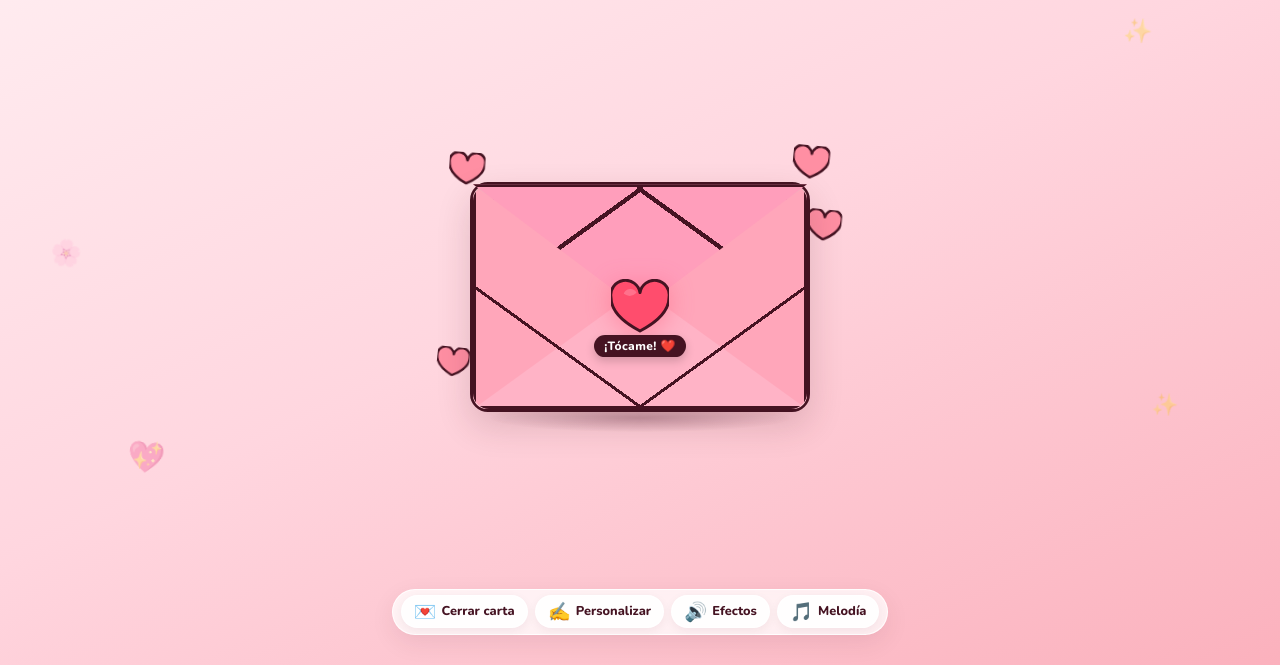
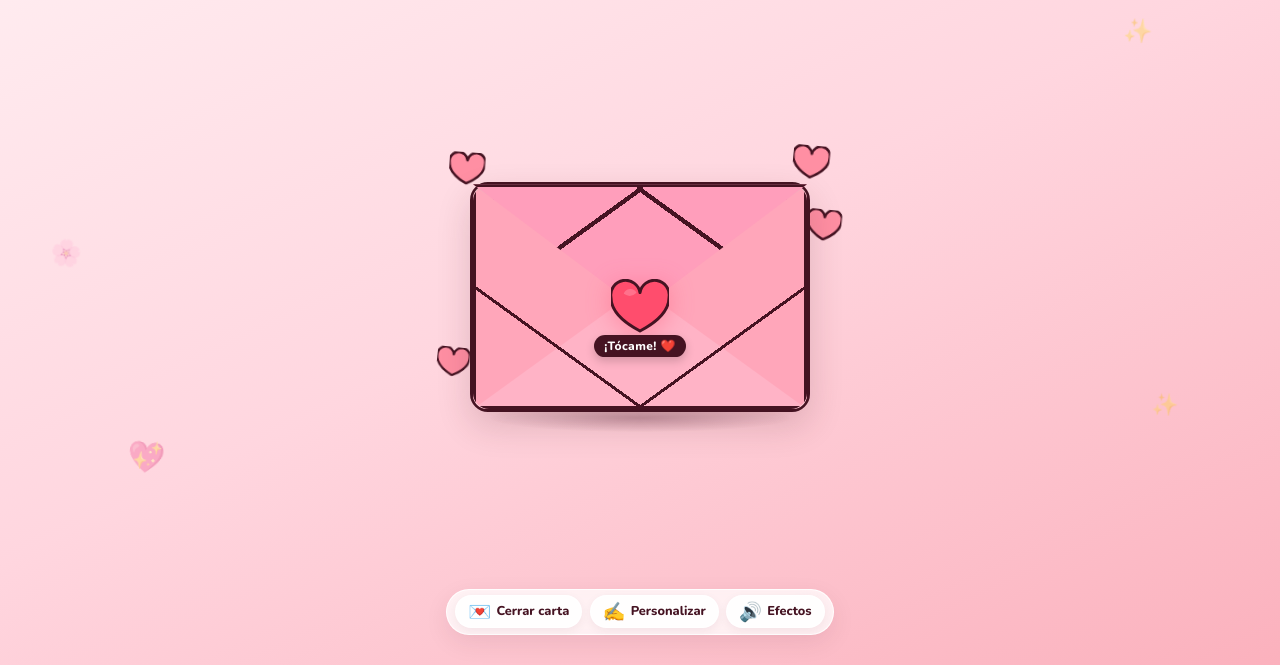
Before and after one commit to legan33333dhiro/FelizCumplea-os, a plain HTML site: page index.html in a window 1280 px wide. Shown: the part 135-800 px from the top of the page. Drawn offline with nearby package versions, Linux system fonts and the light colour scheme.

Commit message:
refactor: remove music button from footer tools

```diff
--- a/index.html
+++ b/index.html
@@ -155,10 +155,6 @@
         <span class="tool-label">Efectos</span>
       </button>
 
-      <button class="tool-btn" id="music-btn" type="button" aria-label="Reproducir melodía romántica">
-        <span class="tool-icon" id="music-icon">🎵</span>
-        <span class="tool-label">Melodía</span>
-      </button>
     </footer>
 
   </main>
```
